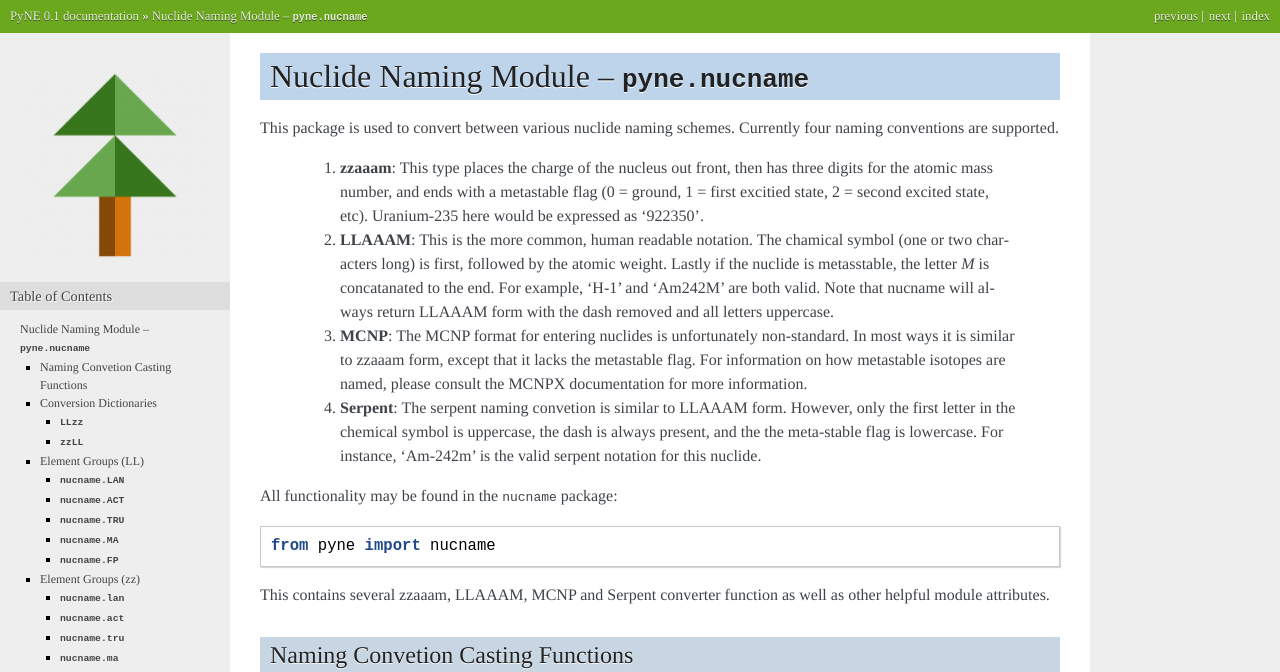
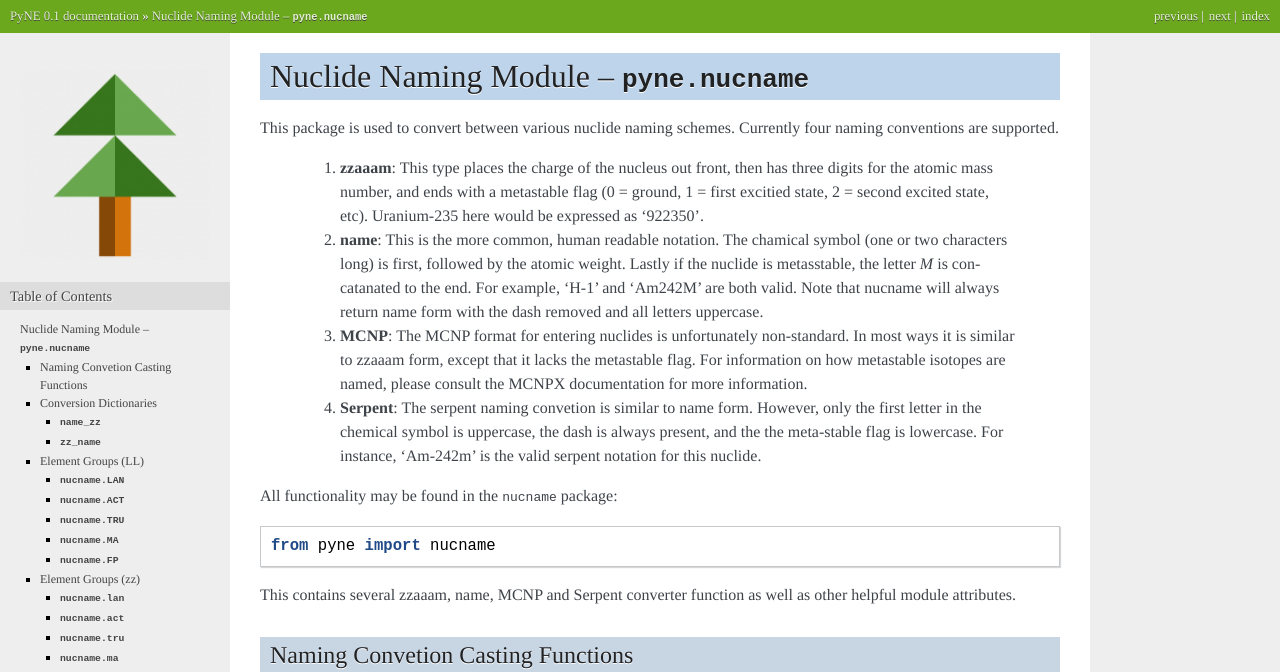
Before and after one commit to pyne/pyne, a Sphinx documentation site: the page built from docs/source/nucname.rst, in a window 1280 px wide and 1400 px high. Shown: the top 672 px of the window. Built offline with Sphinx 7.4.7, drawn with Linux system fonts in a browser that asks for light colours; formulas are drawn with MathJax 3; some of the changed text lies outside the part shown.

Commit message:
changed LLAAAM -> name. See gh-5.

```diff
--- a/docs/source/nucname.rst
+++ b/docs/source/nucname.rst
@@ -10,15 +10,15 @@
     digits for the atomic mass number, and ends with a metastable flag (0 = ground,
     1 = first excitied state, 2 = second excited state, etc).  Uranium-235 here would
     be expressed as '922350'.
- #. **LLAAAM**: This is the more common, human readable notation.  The chamical symbol
+ #. **name**: This is the more common, human readable notation.  The chamical symbol
     (one or two characters long) is first, followed by the atomic weight.  Lastly if
     the nuclide is metasstable, the letter *M* is concatanated to the end.  For example,
-    'H-1' and 'Am242M' are both valid.  Note that nucname will always return LLAAAM form with
+    'H-1' and 'Am242M' are both valid.  Note that nucname will always return name form with
     the dash removed and all letters uppercase.
  #. **MCNP**: The MCNP format for entering nuclides is unfortunately non-standard.  In most
     ways it is similar to zzaaam form, except that it lacks the metastable flag.  For information
     on how metastable isotopes are named, please consult the MCNPX documentation for more information.
- #. **Serpent**: The serpent naming convetion is similar to LLAAAM form.  However, only the first
+ #. **Serpent**: The serpent naming convetion is similar to name form.  However, only the first
     letter in the chemical symbol is uppercase, the dash is always present, and the the meta-stable
     flag is lowercase.  For instance, 'Am-242m' is the valid serpent notation for this nuclide.
 
@@ -29,7 +29,7 @@
 
  from pyne import nucname
 
-This contains several zzaaam, LLAAAM, MCNP and Serpent converter function as
+This contains several zzaaam, name, MCNP and Serpent converter function as
 well as other helpful module attributes.
 
 
@@ -39,7 +39,7 @@
 
 .. autofunction:: zzaaam(nuc)
 
-.. autofunction:: LLAAAM(nuc)
+.. autofunction:: name(nuc)
 
 .. autofunction:: mcnp(nuc)
 
@@ -50,22 +50,22 @@
 Conversion Dictionaries
 -----------------------
 
-.. attribute:: LLzz
+.. attribute:: name_zz
 
    Dictionary that is used to convert an elemental symbol (str) to its charge Z-number (int).
    For example::
 
-      nucname.LLzz["HE"] = 2
-      nucname.LLzz["U"]  = 92
+      nucname.name_zz["HE"] = 2
+      nucname.name_zz["U"]  = 92
 
 
-.. attribute:: zzLL
+.. attribute:: zz_name
 
    Dictionary that is used to convert a charge Z-number (int) to its elemental symbol (str).
    For example::
 
-      nucname.LLzz[1]  = "H"
-      nucname.LLzz[94] = "PU"
+      nucname.name_zz[1]  = "H"
+      nucname.name_zz[94] = "PU"
 
 
 
--- a/setup.py
+++ b/setup.py
@@ -50,7 +50,7 @@
     ext['language'] = "c++"
 
     if os.name == 'posix':
-        ext["extra_compile_args"] = ["-Wno-strict-prototypes"]
+        #ext["extra_compile_args"] = ["-Wno-strict-prototypes"]
         ext["undef_macros"] = ["NDEBUG"]
         if use_hdf5:
             ext["libraries"] = posix_hdf5_libs
```
Also changed, not shown: 7 other files.
